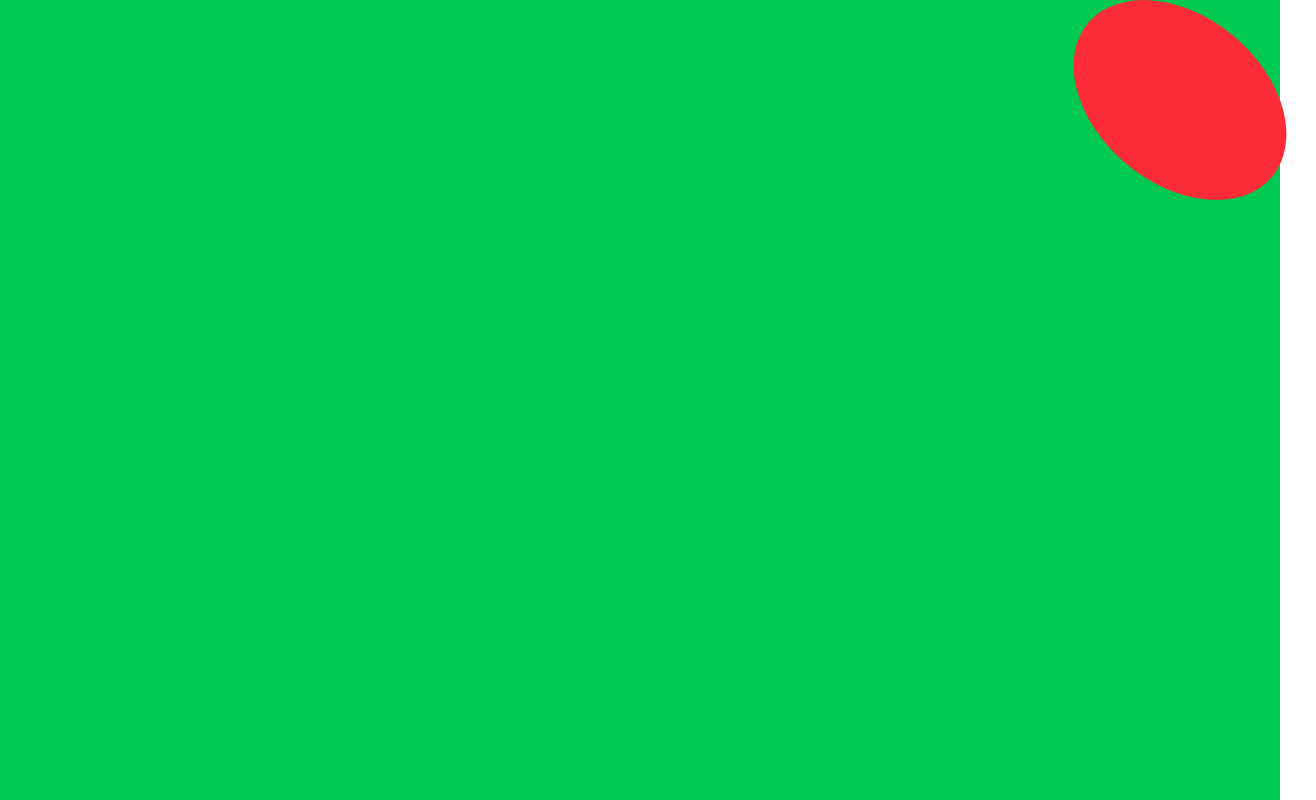
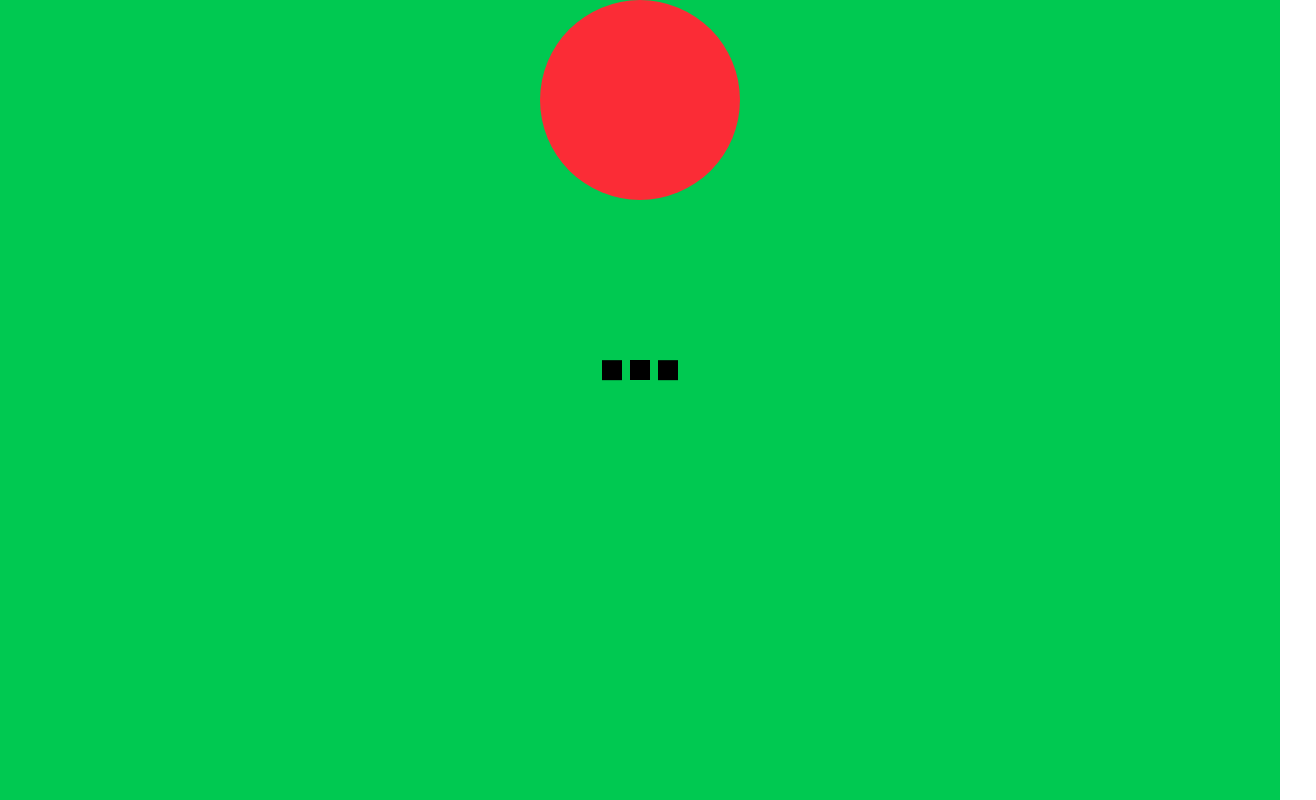
Before and after one commit to Techharik/Framer-examples, a React (Vite) app: page / in a window 1280 px wide. Shown: the whole page, 1316 px wide, since content can reach past the window. Built offline with nearby package versions, Linux system fonts and the light colour scheme.

Commit message:
added the infinity loader

```diff
--- a/src/App.tsx
+++ b/src/App.tsx
@@ -1,15 +1,26 @@
 import { motion } from "motion/react"
+import InfinityLoader from "./exmaples/infinityLoader"
 
 const App = () => {
   return (
     <div className="bg-green-500 h-screen">
-      <motion.div className="w-[200px] h-[200px] rounded-full bg-red-500 "
-        initial={{ x: "100%" }}
-        animate={{ x: "calc(100vw - 100%)", skewX: 20 }}
-        transition={{ delay: 2, duration: 4, ease: 'easeOut' }}
+      <motion.div className="w-[200px] h-[200px] rounded-full bg-red-500 mx-auto"
+        initial={{
+          opacity: 0
+        }}
+        animate={{
+          opacity: [.2, 5, 1, 0],
+          scale: [0, .5, 1, 0]
+        }}
+        transition={{
+          duration: 3,
+          repeat: 5
+        }}
       >
 
       </motion.div>
+
+      <InfinityLoader />
     </div>
   )
 }
--- /dev/null
+++ b/src/exmaples/infinityLoader.tsx
@@ -0,0 +1,27 @@
+import { motion } from 'motion/react'
+import React from 'react'
+
+const InfinityLoader = () => {
+    return (
+        <div className='flex gap-2 justify-center pt-40'>
+            {
+                [...Array(3)].map((_, index) => {
+                    return <motion.div
+                        key={index}
+                        initial={{ width: 20, height: 20, backgroundColor: 'black' }}
+                        animate={{
+                            y: [0, 15, 0]
+                        }}
+                        transition={{
+                            duration: 0.5,
+                            repeat: Infinity,
+                            repeatDelay: index * .5
+                        }}
+                    />
+                })
+            }
+        </div>
+    )
+}
+
+export default InfinityLoader
```
